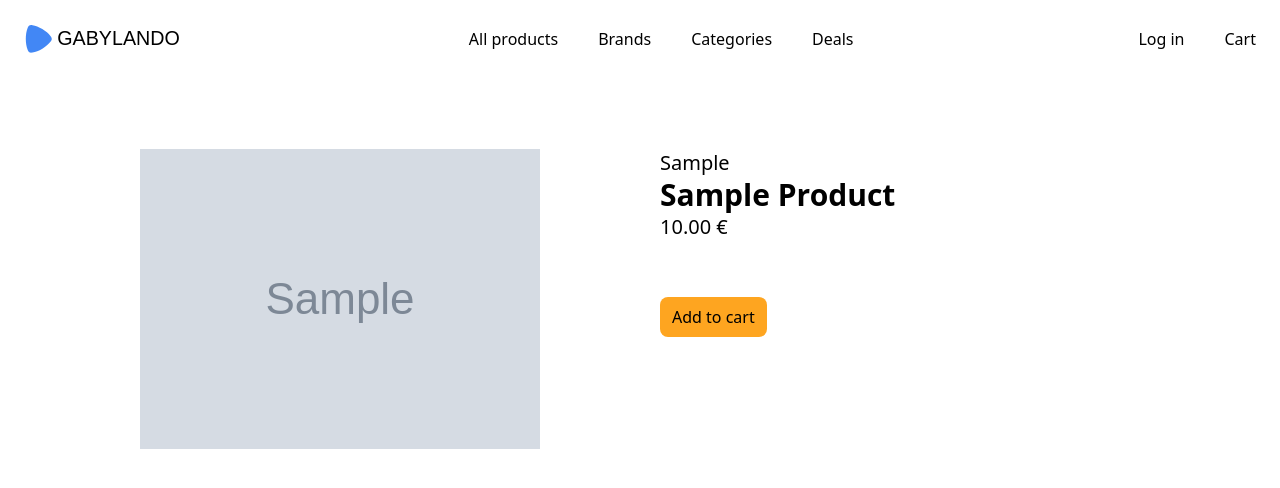
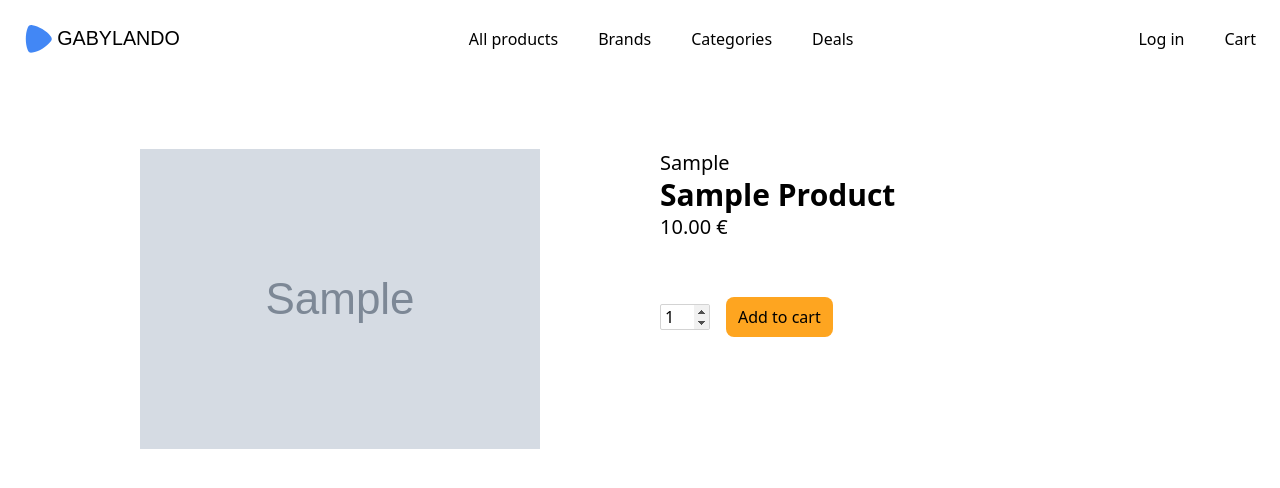
Before and after one commit to gwassing/ecommerce-platform, a Django app: page /products/1 in a window 1280 px wide. Shown: the top 488 px of the page. Run offline with Django 5.2, Linux system fonts and the light colour scheme; tables that the repository leaves empty hold one stand-in row (values such as "Sample post"); grey boxes marked "Sample" are stand-in pictures.

Commit message:
Add quantity field to product detail page

```diff
--- a/cart/forms.py
+++ b/cart/forms.py
@@ -1,8 +1,5 @@
 from django import forms
-from . import models
 
 
-class CreateCartItemForm(forms.ModelForm):
-    class Meta:
-        model = models.CartItem
-        fields = []  # empty for now, use quantity field later
+class AddItemToCartForm(forms.Form):
+    quantity = forms.IntegerField(min_value=1, initial=1, label=False)
--- a/ecommerce_platform/static/css/styles.css
+++ b/ecommerce_platform/static/css/styles.css
@@ -722,6 +722,11 @@ video {
        column-gap: 0.5rem;
 }
 
+.gap-x-4 {
+  -moz-column-gap: 1rem;
+       column-gap: 1rem;
+}
+
 .gap-x-5 {
   -moz-column-gap: 1.25rem;
        column-gap: 1.25rem;
@@ -827,6 +832,18 @@ input[type=text], input[type=password] {
   border-radius: 4px;
 }
 
+input[type=number]{
+  border: 1px solid lightgray;
+  border-radius: 2px;
+  padding-left: 4px;
+  width: 50px;
+}
+
+input[type="number"]::-webkit-inner-spin-button,
+input[type="number"]::-webkit-outer-spin-button {
+  opacity: 1;
+}
+
 label {
   display: block;
 }
--- a/products/templates/products/product_detail.html
+++ b/products/templates/products/product_detail.html
@@ -15,8 +15,9 @@
                 <p class="text-xl">{{ product.price }} €</p>
             </div>
             <div class="mt-12">
-                <form action="{% url "cart:add_to_cart" product.id %}" method="POST">
+                <form action="{% url "cart:add_to_cart" product.id %}" method="POST" class="flex gap-x-4">
                     {% csrf_token %}
+                    {{ cart_form }}
                     <button type="submit" class="button">Add to cart</button>
                 </form>
             </div>
--- a/products/views.py
+++ b/products/views.py
@@ -1,6 +1,7 @@
 from django.views.generic import DetailView, ListView
 
 from products.models import Product
+from cart.forms import AddItemToCartForm
 
 
 class ProductListView(ListView):
@@ -16,4 +17,5 @@ class ProductDetailView(DetailView):
     def get_context_data(self, **kwargs):
         context = super().get_context_data(**kwargs)
         context["images"] = self.object.images.all()
+        context['cart_form'] = AddItemToCartForm()
         return context
```
Also changed, not shown: cart/views.py (+14 -9 lines), ecommerce_platform/static/css/tailwind.css (+12 -0 lines).
